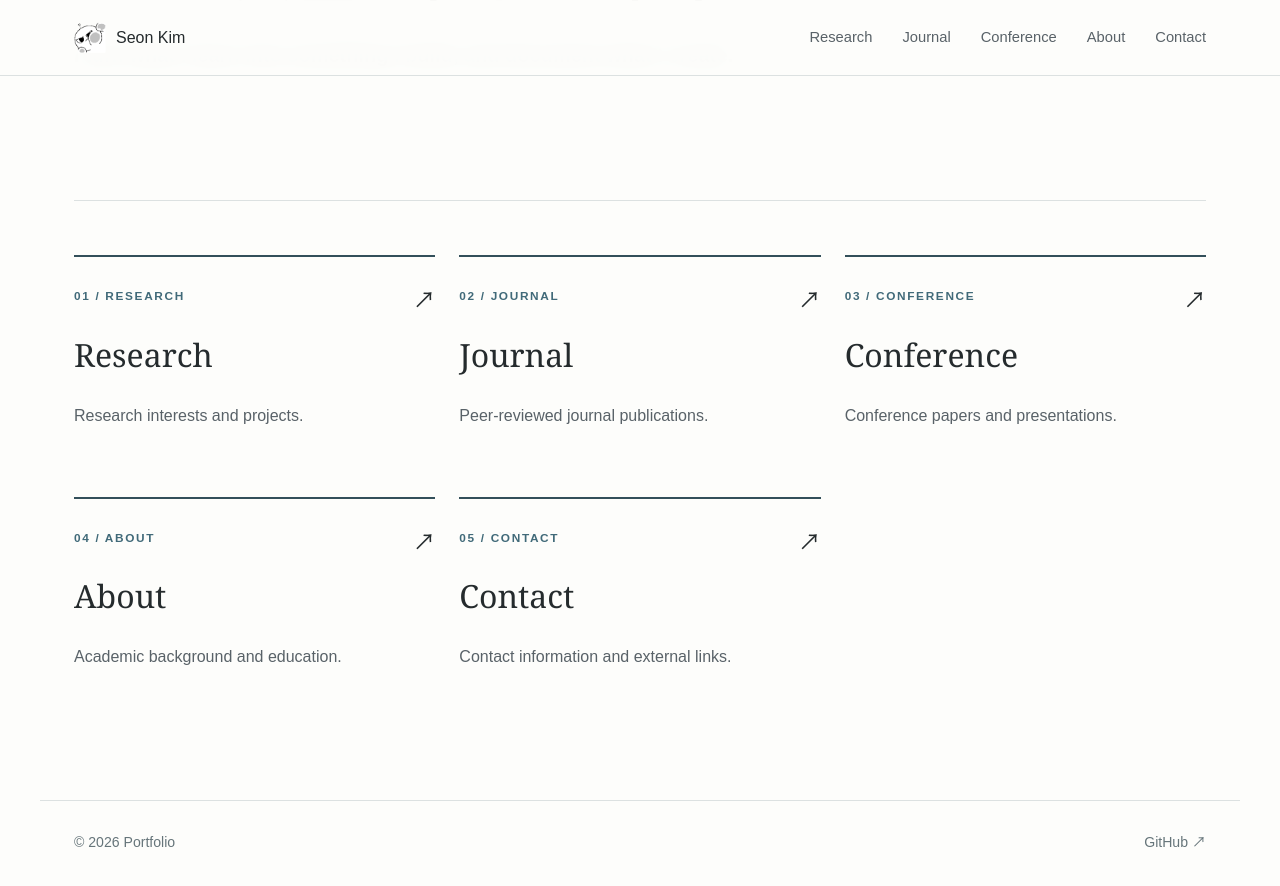
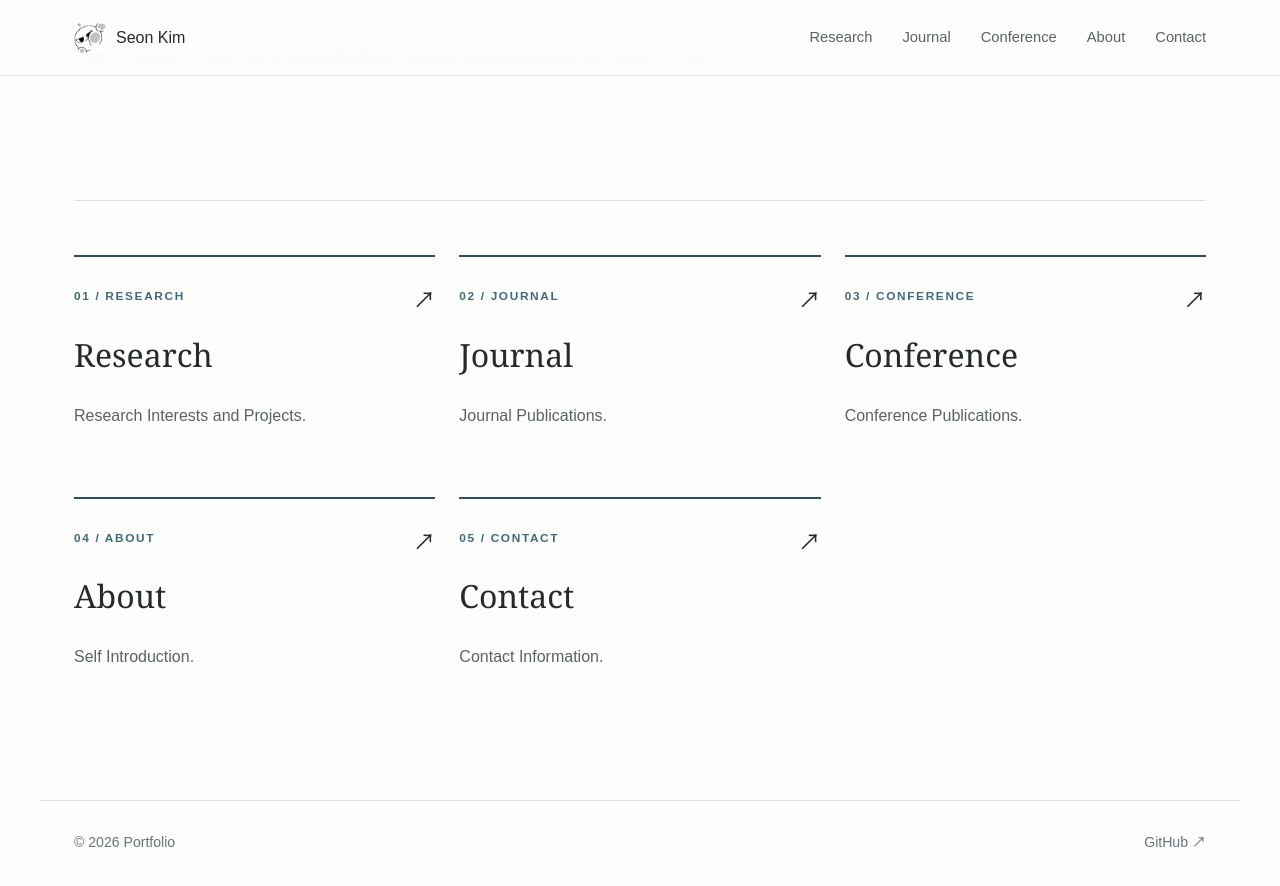
Before and after one commit to KSO012/KSO012.github.io, a Jekyll site: the page built from index.md, in a window 1280 px wide and 900 px high, scrolled down 402 px. Shown: the top 886 px of the window. Built offline with Jekyll 4.4.1, drawn with Linux system fonts in a browser that asks for light colours.

Commit message:
Update index.md

```diff
--- a/index.md
+++ b/index.md
@@ -31,7 +31,7 @@ permalink: /
   <a class="feature" href="{{ '/research/' | relative_url }}">
     <span class="eyebrow">01 / RESEARCH</span>
     <h2>Research</h2>
-    <p>Research interests and projects.</p>
+    <p>Research Interests and Projects.</p>
     <span class="feature-arrow">↗</span>
   </a>
 
@@ -39,7 +39,7 @@ permalink: /
   <a class="feature" href="{{ '/journal/' | relative_url }}">
     <span class="eyebrow">02 / JOURNAL</span>
     <h2>Journal</h2>
-    <p>Peer-reviewed journal publications.</p>
+    <p>Journal Publications.</p>
     <span class="feature-arrow">↗</span>
   </a>
 
@@ -47,7 +47,7 @@ permalink: /
   <a class="feature" href="{{ '/conference/' | relative_url }}">
     <span class="eyebrow">03 / CONFERENCE</span>
     <h2>Conference</h2>
-    <p>Conference papers and presentations.</p>
+    <p>Conference Publications.</p>
     <span class="feature-arrow">↗</span>
   </a>
 
@@ -55,7 +55,7 @@ permalink: /
   <a class="feature" href="{{ '/about/' | relative_url }}">
     <span class="eyebrow">04 / ABOUT</span>
     <h2>About</h2>
-    <p>Academic background and education.</p>
+    <p>Self Introduction.</p>
     <span class="feature-arrow">↗</span>
   </a>
 
@@ -63,7 +63,7 @@ permalink: /
   <a class="feature" href="{{ '/contact/' | relative_url }}">
     <span class="eyebrow">05 / CONTACT</span>
     <h2>Contact</h2>
-    <p>Contact information and external links.</p>
+    <p>Contact Information.</p>
     <span class="feature-arrow">↗</span>
   </a>
 
```
